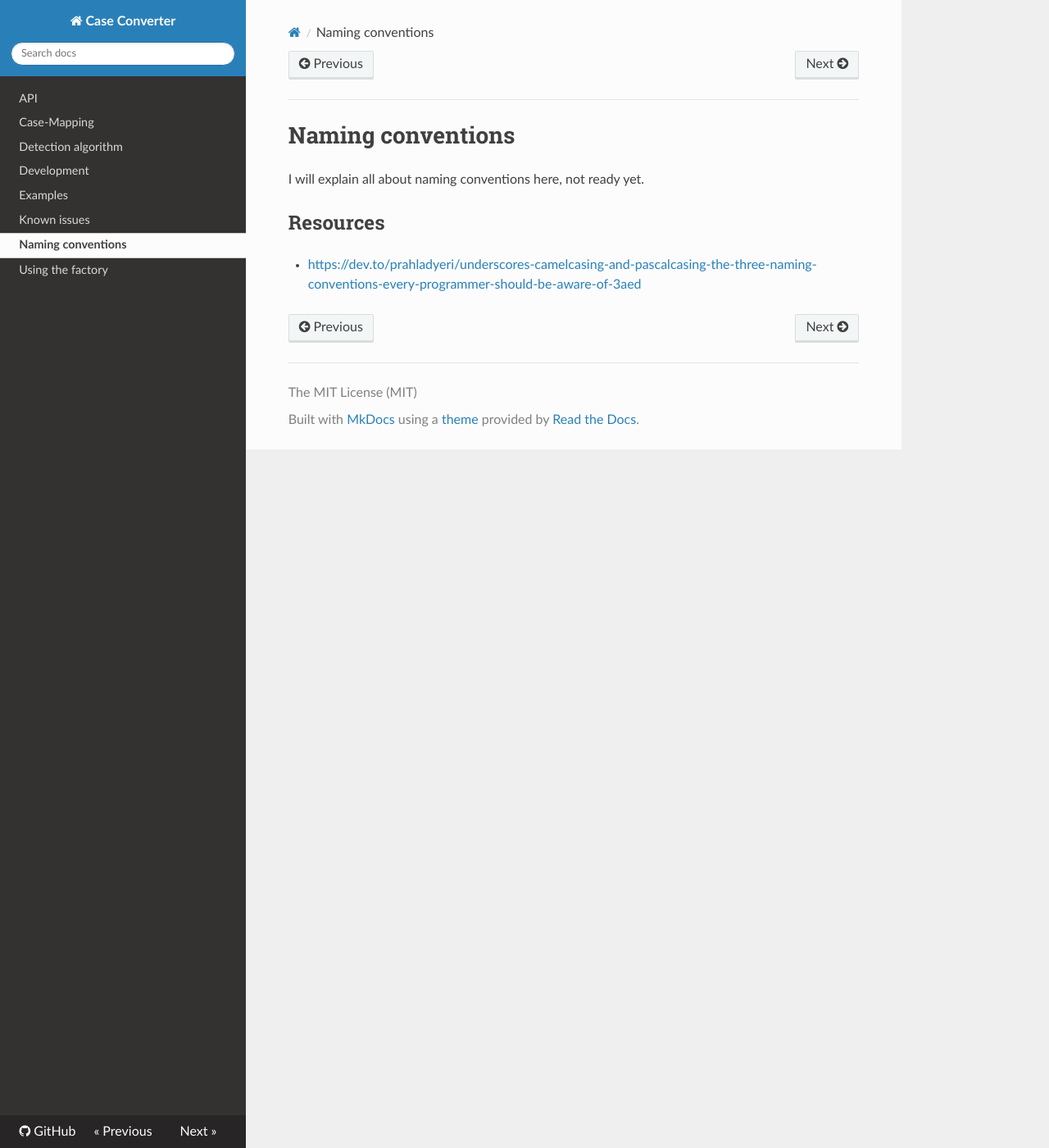
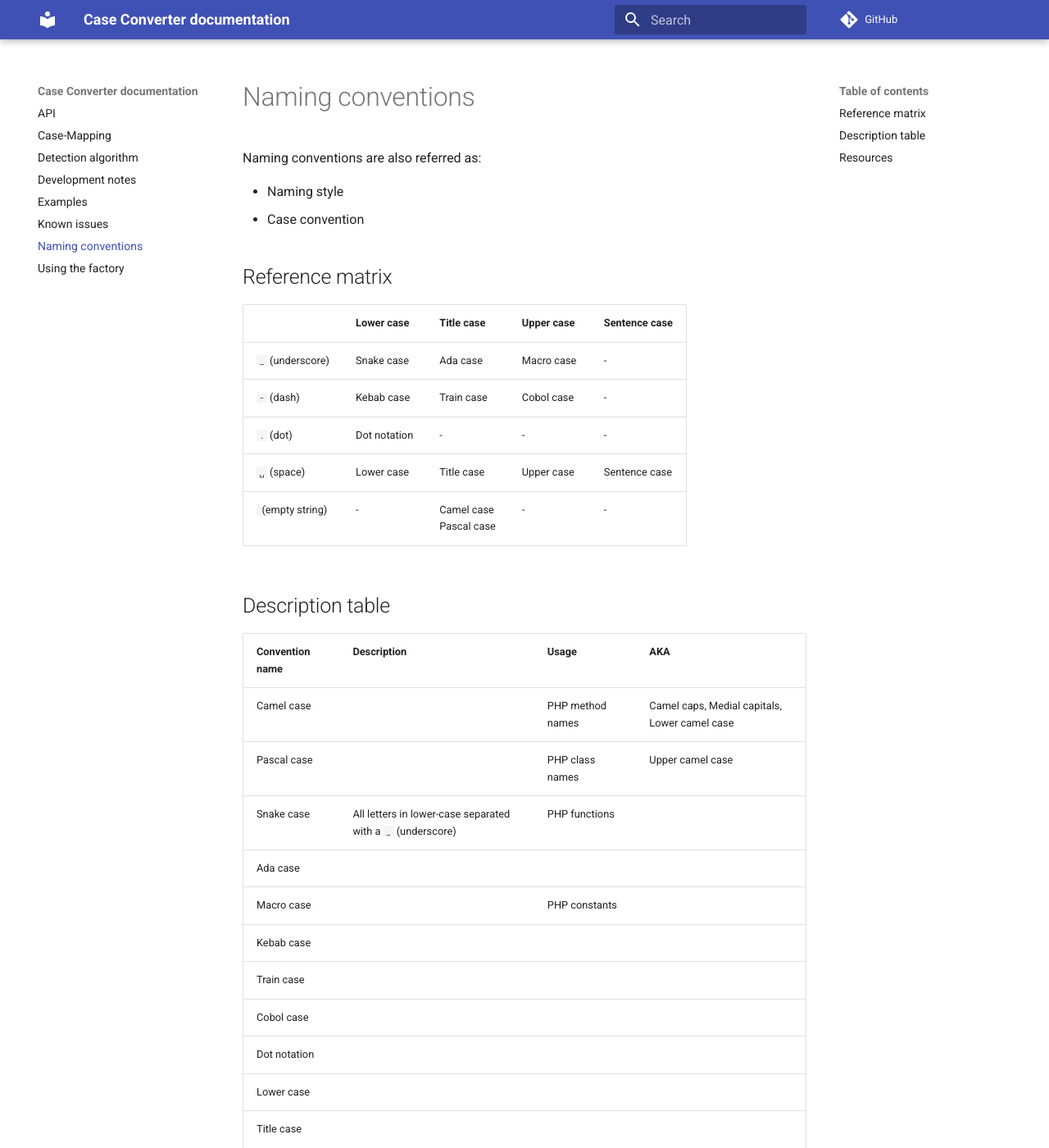
Before and after one commit to jawira/case-converter, an MkDocs documentation site: the page built from docs/naming-conventions.md, in a window 1280 px wide and 1400 px high. Shown: the whole window at 82% size. Built offline with MkDocs 1.6.1 and Material for MkDocs 9.7.7, drawn with Linux system fonts in a browser that asks for light colours; nearby versions of some CDN libraries; comment, search, counter and statistics services are not loaded; some of the changed text lies outside the part shown.

Commit message:
Add Dot notation #46

```diff
--- a/docs/naming-conventions.md
+++ b/docs/naming-conventions.md
@@ -1,9 +1,44 @@
 Naming conventions
 ==================
 
-I will explain all about naming conventions here, not ready yet.
+Naming conventions are also referred as:
+
+- Naming style
+- Case convention
+
+Reference matrix
+----------------
+
+|                   | Lower case    | Title case    | Upper case    | Sentence case |
+| ----------------- | ------------- | ------------- | ------------- | ------------- |
+| `_` (underscore)  | Snake case    | Ada case      | Macro case    | -             |
+| `-` (dash)        | Kebab case    | Train case    | Cobol case    | -             |
+| `.` (dot)         | Dot notation  | -             | -             | -             |
+| `␣` (space)       | Lower case    | Title case    | Upper case    | Sentence case |
+| ` ` (empty string)| -             | Camel case<br>Pascal case | - | -             |
+
+Description table
+-----------------
+
+| Convention name   | Description   | Usage | AKA   |
+| ----------------- | ------------- | ----- | ----- |
+| Camel case        |               | PHP method names      | Camel caps, Medial capitals, Lower camel case      |
+| Pascal case       |               | PHP class names       | Upper camel case      |
+| Snake case        | All letters in lower-case separated with a `_` (underscore) | PHP functions      |     |
+| Ada case          |               |       |       |
+| Macro case        |               | PHP constants         |       |
+| Kebab case        |               |       |       |
+| Train case        |               |       |       |
+| Cobol case        |               |       |       |
+| Dot notation      |               |       |       |
+| Lower case        |               |       |       |
+| Title case        |               |       |       |
+| Upper case        |               |       |       |
+| Sentence case     |               |       |       |
 
 Resources
 ---------
 
 - <https://dev.to/prahladyeri/underscores-camelcasing-and-pascalcasing-the-three-naming-conventions-every-programmer-should-be-aware-of-3aed>
+- <https://en.wikipedia.org/wiki/Letter_case>
+- <https://en.wikipedia.org/wiki/Naming_convention_(programming)>
--- a/mkdocs.yml
+++ b/mkdocs.yml
@@ -1,8 +1,8 @@
-site_name: 'Case Converter'
+site_name: 'Case Converter documentation'
 site_author: 'Jawira Portugal'
 copyright: 'The MIT License (MIT)'
 theme:
-  name: 'readthedocs'
+  name: 'material'
   highlightjs: true
   titles_only: true
   prev_next_buttons_location: 'both'
@@ -11,3 +11,5 @@ use_directory_urls: false
 strict: true
 repo_url: 'https://github.com/jawira/case-converter/'
 edit_uri: ''
+markdown_extensions:
+  - codehilite
```
Also changed, not shown: docs/api.md (+1 -0 lines), docs/dev.md (+11 -2 lines), docs/examples.md (+30 -1 lines), docs/known-issues.md (+6 -0 lines), 5 other files.
